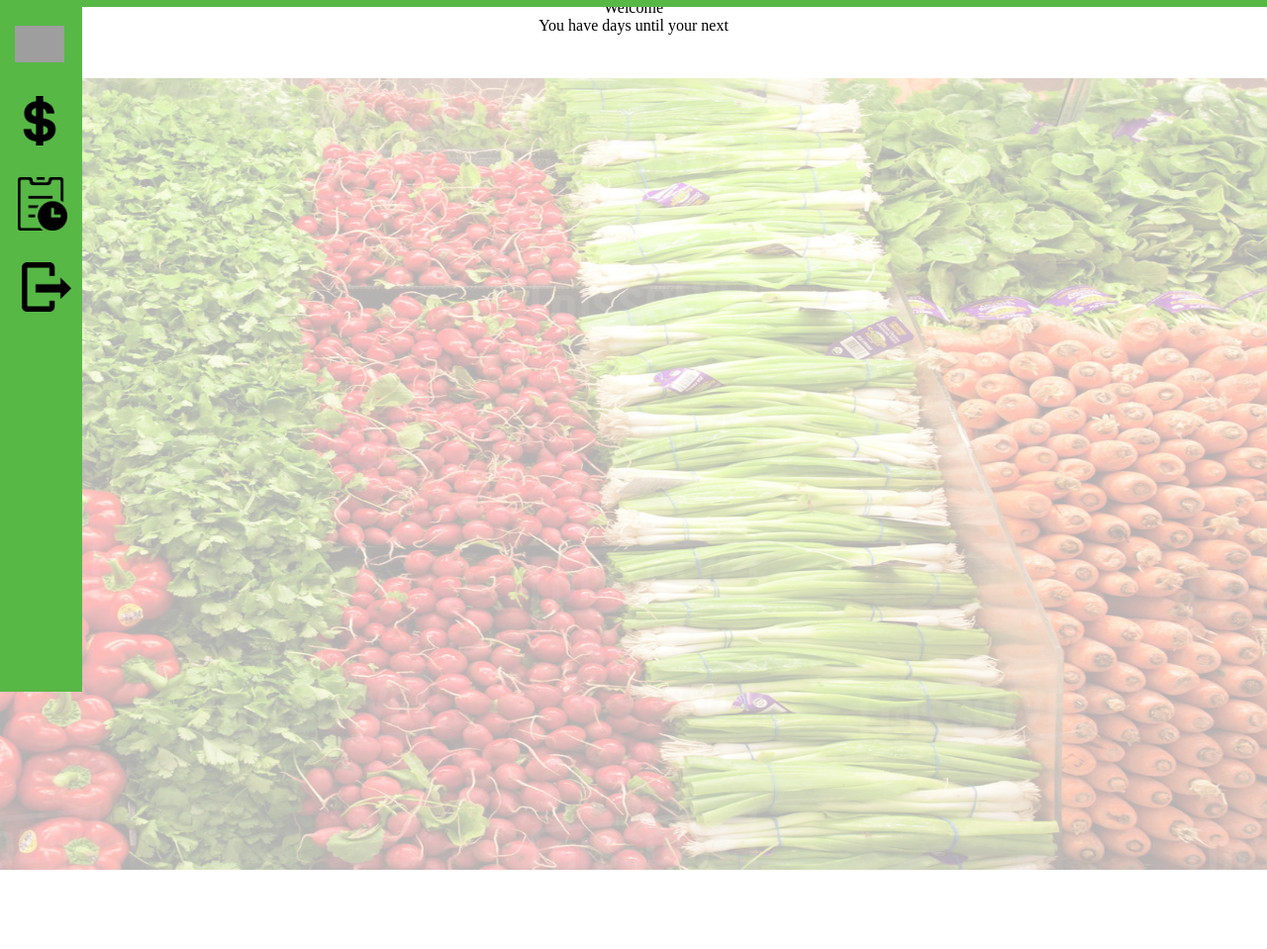
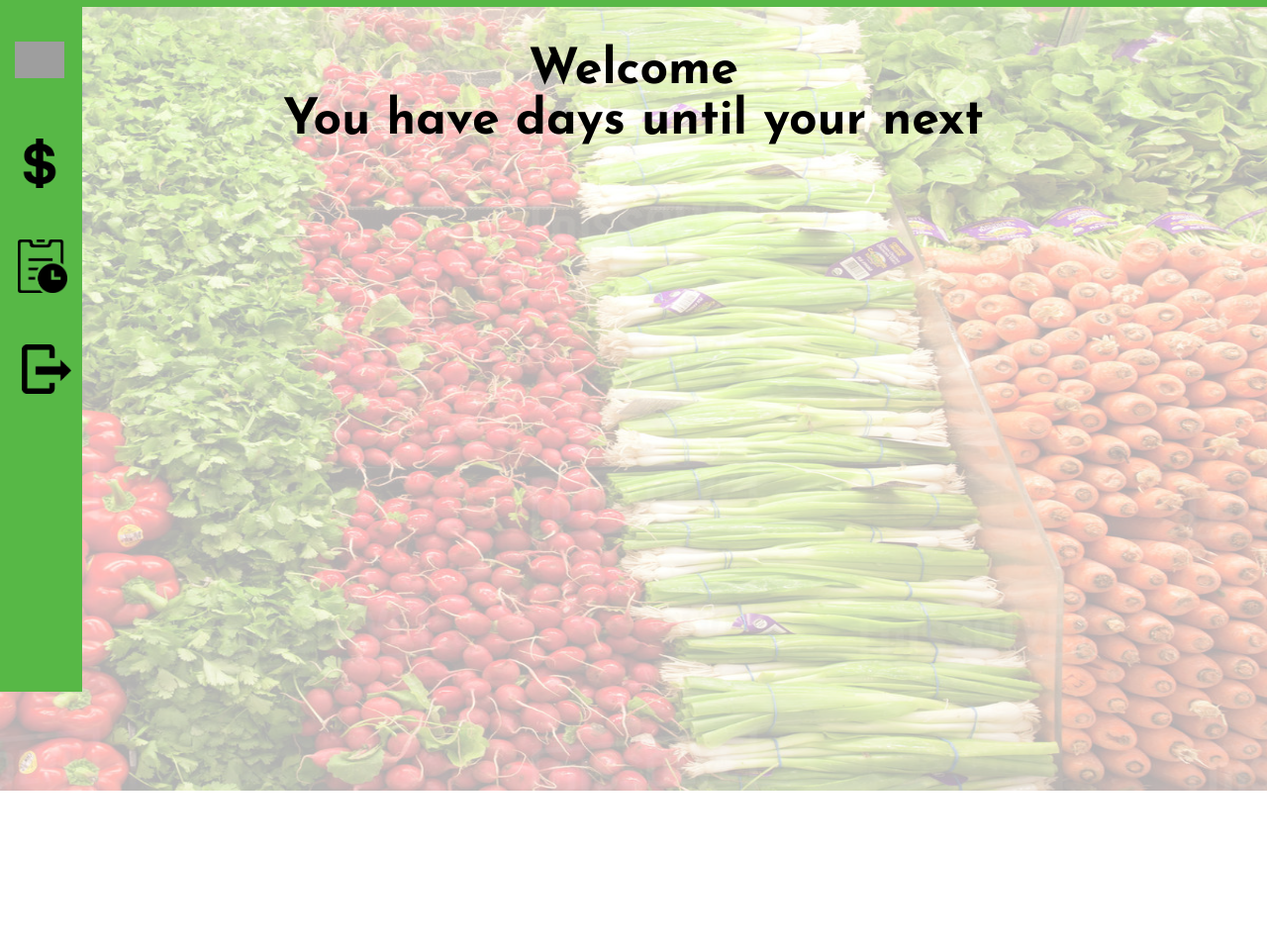
Before and after one commit to patlopardi/Grocery-Website, a PHP site: page /profile.html in a window 1280 px wide. Shown: the part 101-1060 px from the top of the page at 99% size. After the commit the page ends 900 px from the top, so only its background shows below. Run offline with PHP 8.4, Linux system fonts and the light colour scheme; grey boxes are pictures that could not be loaded.

Commit message:
Update profile.css

```diff
--- a/css/profile.css
+++ b/css/profile.css
@@ -47,22 +47,20 @@ body{
 	 width: 100%;
 	 padding: 0;
 	 transition: background 400ms;
-	 font-family: JosefinSans-Bold;
-	 font-size: 50px;
-	 src: url('../fonts/ubuntu/JosefinSans-Bold.ttf');
 }
  .head-nav li a {
 	 display: flex;
 	 padding-top: 2vh;
 	 padding-bottom: 2vh;
-	 font-family: JosefinSans-Bold;
-	 font-size: 40px;
-	 src: url('../fonts/ubuntu/JosefinSans-Bold.ttf');
 }
-.head-nav li a span{
+.head-nav li a span {
+	display: flex;
+	padding-top: 2vh;
+	padding-bottom: 2vh;
 	font-family: JosefinSans-Bold;
 	font-size: 40px;
 	src: url('../fonts/ubuntu/JosefinSans-Bold.ttf');
+
 }
 .head-nav li a img{
     width:50px;
@@ -173,11 +171,12 @@ body{
 }
 .wrap-all-the-things p{
 
-
+    font-family: JosefinSans-Bold;
+    font-size: 50px;
     color: black;
     opacity: 1;
     z-index: 1;
-
+    src: url('../fonts/ubuntu/JosefinSans-Bold.ttf');
 }
  @media screen and (max: 480px) {
 	 .wrap-all-the-things {
@@ -189,11 +188,9 @@ body{
 }
 
 .pro-container{
-	margin-bottom: 320px !important;
+	height: 100%;
     display: flex;
     justify-content: center;
     align-items: center;
-	flex-direction: column;
-	width: 100%;
-	height: 100%;
+    flex-direction: column;
 }
```
